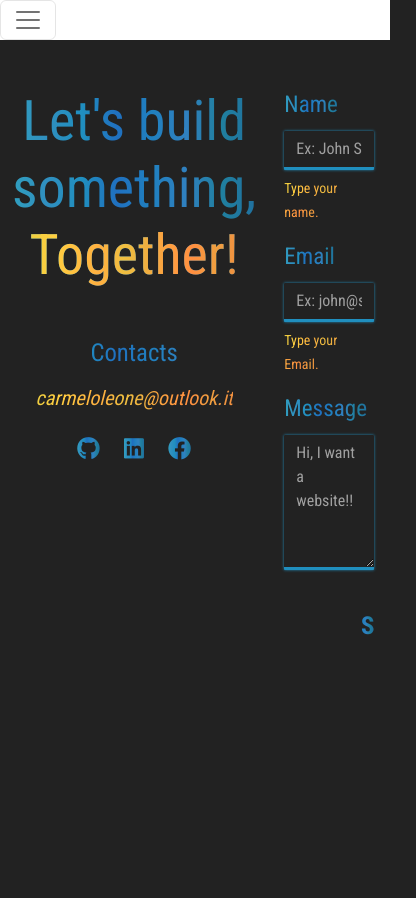
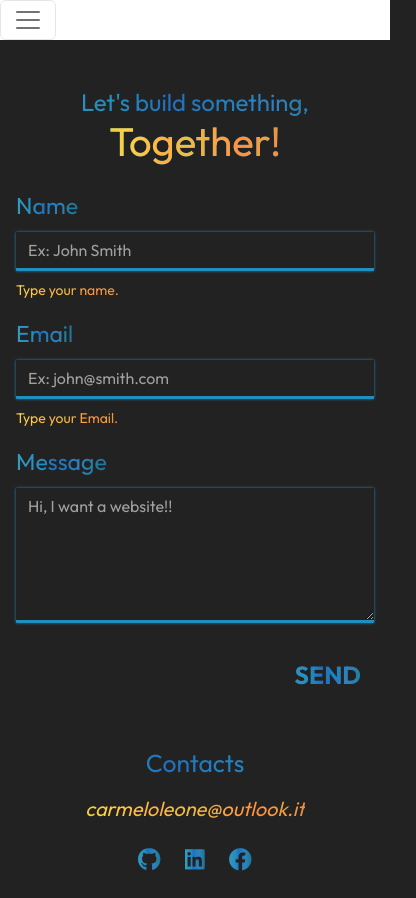
Before and after one commit to LeoneCarmelo/vite-boolfolio, a Vue app: page /contact in a window 390 px wide. Shown: the whole page, 416 px wide, since content can reach past the window. Before the commit the page ends 844 px from the top, so only its background shows below. Built offline with nearby package versions, Linux system fonts and the light colour scheme.

Commit message:
Add responsivity on contact view

```diff
--- a/src/components/NaviGate.vue
+++ b/src/components/NaviGate.vue
@@ -15,43 +15,27 @@ export default {
                 <ul class="navbar-nav w-100 justify-content-around">
                     <li class="nav-item d-flex justify-content-center align-items-center" :class="$route.path === '/' ? 'active' : ''">
                         <router-link to="/" class="nav-link">
-                 <!--            <div class="up" :class="$route.path === '/' ? 'd-block' : 'd-none'"></div>
-                            <div class="left" :class="$route.path === '/' ? 'd-block' : 'd-none'"></div> -->
                             <span :class="$route.path === '/' ? 'color-blue-logo' : 'color-orange-logo'">Home</span>
-                 <!--            <div class="right" :class="$route.path === '/' ? 'd-block' : 'd-none'"></div>
-                            <div class="down" :class="$route.path === '/' ? 'd-block' : 'd-none'"></div> -->
                         </router-link>
                     </li>
                     <li class="nav-item d-flex justify-content-center align-items-center" :class="$route.path === '/projects' ? 'active' : ''">
                         <router-link to="/projects" class="nav-link">
-                       <!--      <div class="up" :class="$route.path === '/projects' ? 'd-block' : 'd-none'"></div>
-                            <div class="left" :class="$route.path === '/projects' ? 'd-block' : 'd-none'"></div> -->
                             <span
                                 :class="$route.path === '/projects' ? 'color-blue-logo' : 'color-orange-logo'">Projects</span>
-                           <!--  <div class="right" :class="$route.path === '/projects' ? 'd-block' : 'd-none'"></div>
-                            <div class="down" :class="$route.path === '/projects' ? 'd-block' : 'd-none'"></div> -->
                         </router-link>
                     </li>
                     <li class="nav-item text-center logo">
-                        <img src="logo.png" alt="" class="w-30">
+                        <img src="logo.png" alt="" class="w-30" loading="lazy">
                     </li>
                     <li class="nav-item d-flex justify-content-center align-items-center" :class="$route.path === '/about' ? 'active' : ''">
                         <router-link to="/about" class="nav-link">
-                            <!-- <div class="up" :class="$route.path === '/about' ? 'd-block' : 'd-none'"></div>
-                            <div class="left" :class="$route.path === '/about' ? 'd-block' : 'd-none'"></div> -->
                             <span :class="$route.path === '/about' ? 'color-blue-logo' : 'color-orange-logo'">About</span>
-                           <!--  <div class="right" :class="$route.path === '/about' ? 'd-block' : 'd-none'"></div>
-                            <div class="down" :class="$route.path === '/about' ? 'd-block' : 'd-none'"></div> -->
                         </router-link>
                     </li>
                     <li class="nav-item d-flex justify-content-center align-items-center" :class="$route.path === '/contact' ? 'active' : ''">
                         <router-link to="/contact" class="nav-link">
-                       <!--      <div class="up" :class="$route.path === '/contact' ? 'd-block' : 'd-none'"></div>
-                            <div class="left" :class="$route.path === '/contact' ? 'd-block' : 'd-none'"></div> -->
                             <span
                                 :class="$route.path === '/contact' ? 'color-blue-logo' : 'color-orange-logo'">Contact</span>
-                      <!--           <div class="right" :class="$route.path === '/contact' ? 'd-block' : 'd-none'"></div>
-                            <div class="down" :class="$route.path === '/contact' ? 'd-block' : 'd-none'"></div> -->
                         </router-link>
                     </li>
                 </ul>
--- a/src/styles/general.scss
+++ b/src/styles/general.scss
@@ -7,7 +7,7 @@ body {
     font-family: 'Comforter', cursive;
     font-family: 'Noto Sans', sans-serif;
     font-family: 'Outfit', sans-serif;
-    font-family: 'Roboto Condensed', sans-serif;
+    //font-family: 'Roboto Condensed', sans-serif;
     background: $fourth; //#eeeeee
 }
 
@@ -30,7 +30,7 @@ h1 {
         }
 
         100% {
-            color: $second-3;
+            color: $second-10;
         }
     }
 
--- a/src/views/ContactPage.vue
+++ b/src/views/ContactPage.vue
@@ -64,9 +64,11 @@ export default {
     <!-- <AppHeader /> -->
     <NaviGate />
     <div class="container">
-      <div class="row">
-        <div class="col py-5 text-center">
-          <h2 class="color-blue-logo">Let's build something, <span class="color-orange-logo">Together!</span></h2>
+      <div class="row row-cols-1 row-cols-md-2 mt-5">
+        <div class="col text-center">
+          <div class="advertise my-auto">
+            <h2 class="color-blue-logo mb-4 mb-md-0">Let's build something, <span class="color-orange-logo">Together!</span></h2>
+            <div class="contacts d-none d-md-block">
               <h3 class="color-blue-logo mt-5 fs-2 mb-3">Contacts</h3>
               <i class="color-orange-logo fs-5">carmeloleone@outlook.it</i>
               <ul class="my-4 list-unstyled">
@@ -88,12 +90,14 @@ export default {
                 </li>
               </ul>
             </div>
+          </div>
+        </div>
         <div class="col px-3">
           <div v-if="success" class="alert alert-success mt-4 w-75 mx-auto text-center" role="alert">
             <strong>Message Received!</strong> We will answer you as soon as possible.
           </div>
 
-          <form @submit.prevent="sendForm()" class="py-5 d-flex flex-column">
+          <form @submit.prevent="sendForm()" class="d-flex flex-column">
             <div class="mb-3">
               <label for="name" class="form-label color-blue-logo fs-3">Name</label>
               <input v-model="name" type="text" name="name" id="name" class="form-control" placeholder="Ex: John Smith"
@@ -120,11 +124,35 @@ export default {
                 {{ error }}
               </p>
             </div>
-            <button type="submit" class="btn color-blue-logo fs-2 text-uppercase w-25 align-self-end mt-2 fw-bold"
+            <button type="submit" class="btn color-blue-logo fs-2 text-uppercase align-self-end mt-1 fw-bold"
               :disabled="loading">{{ loading ?
                 'Sending...' : 'Send'
               }}</button>
           </form>
+        </div>
+        <div class="col text-center d-md-none">
+          <div class="advertise my-auto">
+            <h3 class="color-blue-logo mt-5 fs-2 mb-3">Contacts</h3>
+            <i class="color-orange-logo fs-5">carmeloleone@outlook.it</i>
+            <ul class="my-4 list-unstyled">
+              <li class="d-inline">
+                <a href="https://github.com/LeoneCarmelo" class="text-decoration-none">
+                  <i class="fa-brands color-blue-logo fa-github fs-3"></i>
+                </a>
+              </li>
+              <li class="d-inline">
+                <a href="https://www.linkedin.com/in/leonecarmelo/" class="text-decoration-none">
+                  <i class="fa-brands color-blue-logo fa-linkedin fs-3 mx-4"></i>
+                </a>
+              </li>
+              <li class="d-inline">
+                <!-- inserire link facebook profile -->
+                <a href="" class="text-decoration-none">
+                  <i class="fa-brands color-blue-logo fa-facebook fs-3"></i>
+                </a>
+              </li>
+            </ul>
+          </div>
         </div>
       </div>
     </div>
@@ -138,10 +166,38 @@ export default {
 @use '../styles/common' as *;
 
 h2 {
+  font-size: 1.5rem;
+
+  span {
+    font-size: 2.5rem;
+  }
+}
+
+@media screen and (min-width: 404px) {
+  h2 {
+    font-size: 2.5rem;
+    span{
+      font-size:3rem;
+    }
+  }
+}
+
+@media screen and (min-width: 768px) {
+  h2 {
+    font-size: 3rem;
+
+    span {
+      font-size: 3.5rem;
+    }
+  }
+}
+@media screen and (min-width: 1200px) {
+  h2 {
     font-size: 3.5rem;
 
     span {
       font-size: 3.5rem;
+    }
   }
 }
 
@@ -181,5 +237,4 @@ input {
 
 textarea {
   border-bottom: 3px solid $first-3 !important;
-}
-</style>
+}</style>
--- a/src/views/ProjectsPage.vue
+++ b/src/views/ProjectsPage.vue
@@ -71,7 +71,7 @@ export default {
                         <li class="page-item">
                             <button class="page-link w-15 border-0" aria-label="Next" @click="next(pages)">
                                 <!-- <span aria-hidden="true">&raquo;</span> -->
-                                <img src="arrow-1.png" alt="" class="img-fluid">
+                                <img src="arrow-1.png" alt="" class="img-fluid" loading="lazy">
                             </button>
                         </li>
                     </ul>
```
Lines whose indentation alone changed are shown as unchanged.
